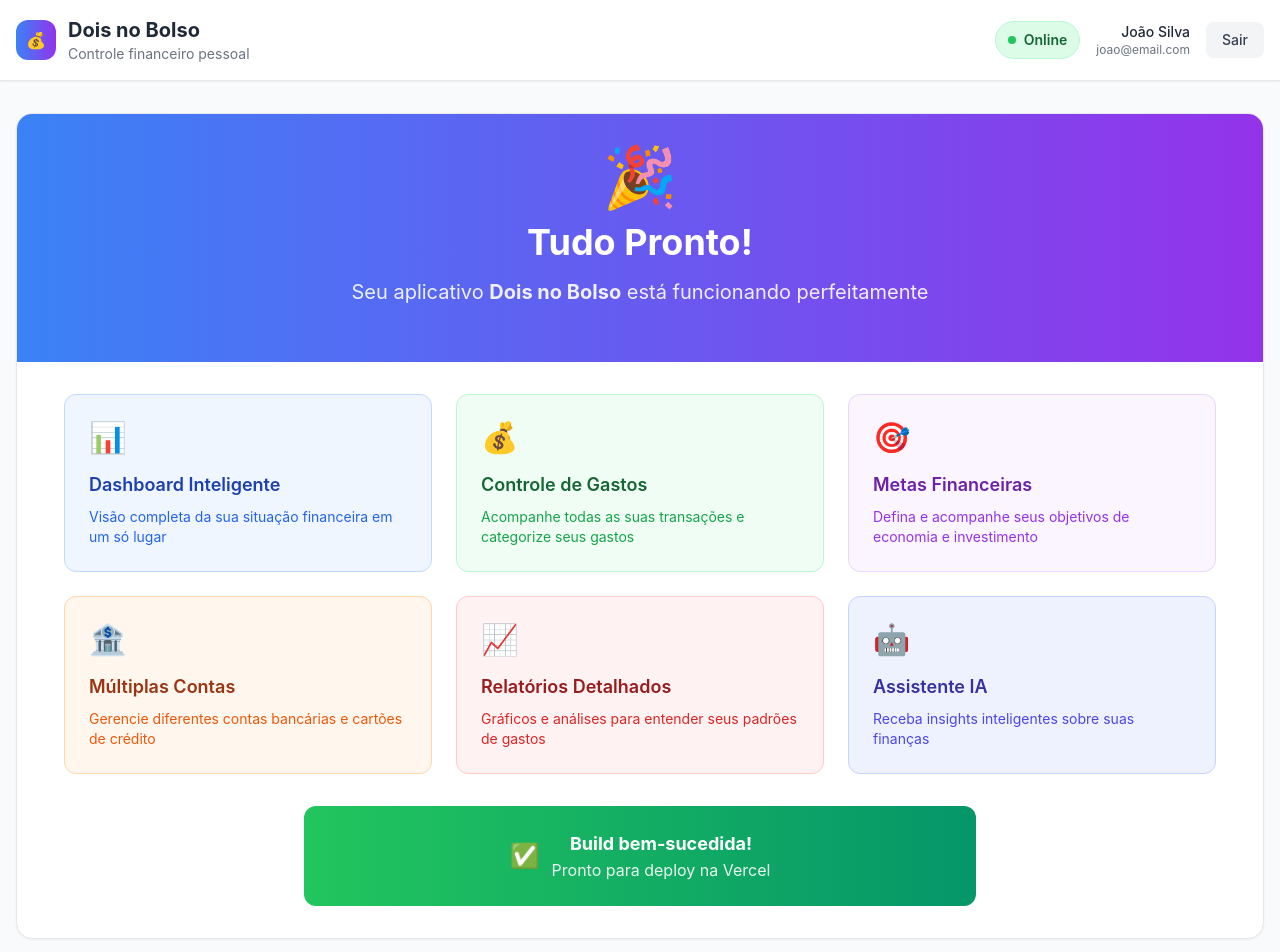
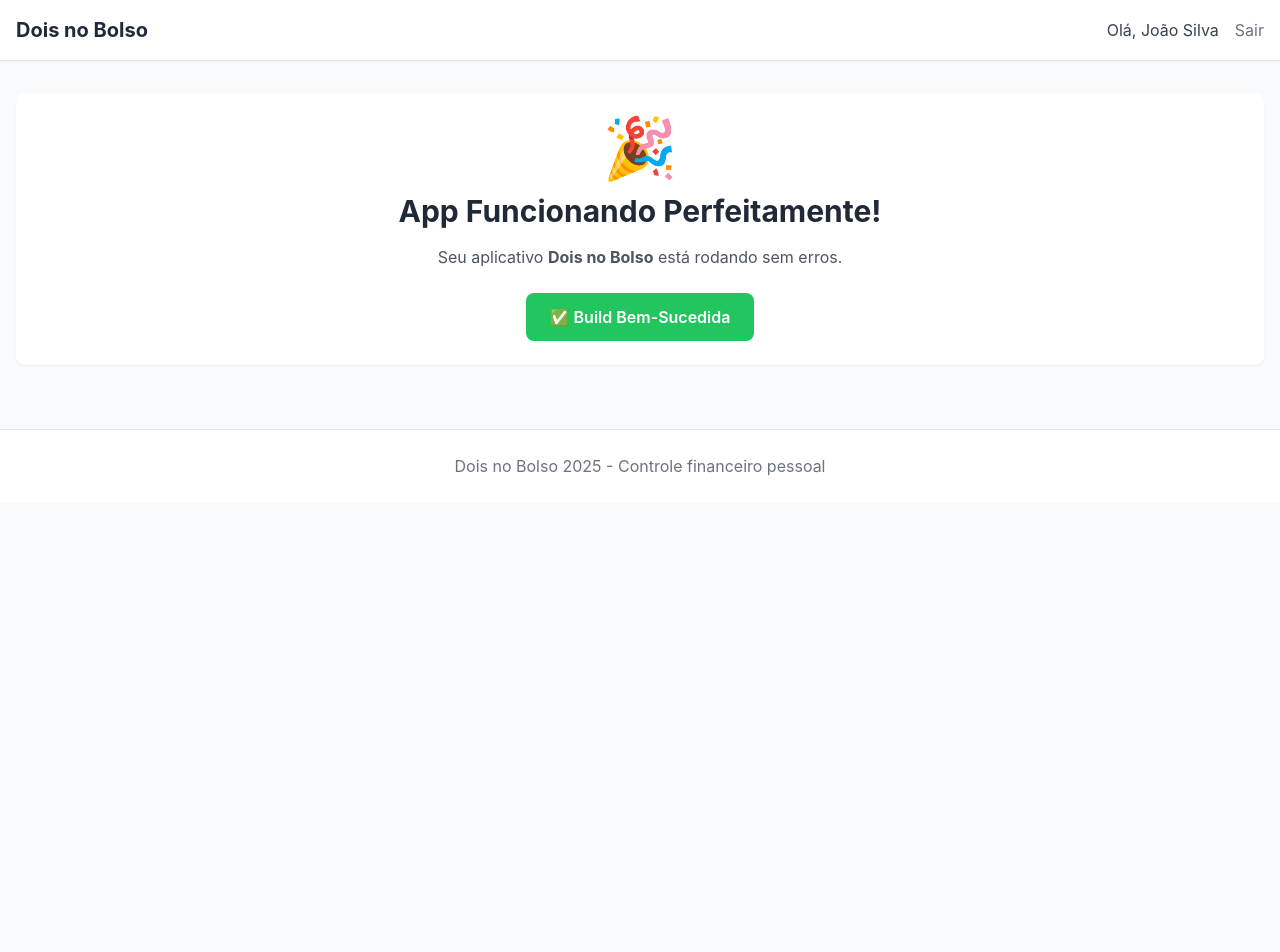
Before and after one commit to doisnobolsoapp/App-Dois-no-Bolso, a React (Vite) app: page / in a window 1280 px wide. Shown: the top 952 px of the page. After the commit the page ends 800 px from the top, so only its background shows below. Built offline with nearby package versions, Linux system fonts and the light colour scheme.

Commit message:
Update App.tsx

```diff
--- a/App.tsx
+++ b/App.tsx
@@ -1,134 +1,69 @@
-// src/App.tsx - VERSÃO 100% FUNCIONAL
+// src/App.tsx - VERSÃO MÍNIMA E FUNCIONAL
 import React, { useState, useEffect } from 'react';
 
-const App: React.FC = () => {
-  const [isOnline, setIsOnline] = useState(true);
-  const [user, setUser] = useState<{ name: string; email: string } | null>(null);
-  const [isLoading, setIsLoading] = useState(true);
+// Interface local simples
+interface User {
+  name: string;
+  email: string;
+}
+
+function App() {
+  const [user, setUser] = useState<User | null>(null);
+  const [loading, setLoading] = useState(true);
 
   useEffect(() => {
-    // Simular carregamento inicial
-    const timer = setTimeout(() => {
+    // Simular carregamento
+    setTimeout(() => {
       setUser({
         name: 'João Silva',
         email: 'joao@email.com'
       });
-      setIsLoading(false);
-    }, 2000);
-
-    // Configurar listeners de conexão
-    setIsOnline(navigator.onLine);
-
-    const handleOnline = () => setIsOnline(true);
-    const handleOffline = () => setIsOnline(false);
-
-    window.addEventListener('online', handleOnline);
-    window.addEventListener('offline', handleOffline);
-
-    return () => {
-      clearTimeout(timer);
-      window.removeEventListener('online', handleOnline);
-      window.removeEventListener('offline', handleOffline);
-    };
+      setLoading(false);
+    }, 1000);
   }, []);
 
-  const handleLogin = () => {
-    setUser({
-      name: 'Maria Santos',
-      email: 'maria@email.com'
-    });
-  };
-
-  const handleLogout = () => {
-    setUser(null);
-    setIsLoading(true);
-    setTimeout(() => setIsLoading(false), 1000);
-  };
-
-  // Tela de Loading
-  if (isLoading) {
+  if (loading) {
     return (
-      <div className="min-h-screen bg-gradient-to-br from-blue-50 to-purple-100 flex items-center justify-center">
-        <div className="text-center">
-          <div className="animate-spin rounded-full h-16 w-16 border-4 border-blue-500 border-t-transparent mx-auto mb-4"></div>
-          <h1 className="text-3xl font-bold text-gray-800 mb-2">Dois no Bolso</h1>
-          <p className="text-gray-600">Preparando seu ambiente financeiro...</p>
+      <div className="min-h-screen bg-blue-500 flex items-center justify-center">
+        <div className="text-center text-white">
+          <div className="animate-spin rounded-full h-12 w-12 border-4 border-white border-t-transparent mx-auto mb-4"></div>
+          <h1 className="text-2xl font-bold">Dois no Bolso</h1>
+          <p>Carregando...</p>
         </div>
       </div>
     );
   }
 
-  // Tela de Login
   if (!user) {
     return (
-      <div className="min-h-screen bg-gradient-to-br from-blue-50 to-purple-100 flex items-center justify-center p-4">
-        <div className="max-w-md w-full bg-white rounded-2xl shadow-xl p-8">
-          <div className="text-center mb-8">
-            <div className="w-20 h-20 bg-gradient-to-r from-blue-500 to-purple-600 rounded-full flex items-center justify-center mx-auto mb-4">
-              <span className="text-2xl text-white">💰</span>
-            </div>
-            <h1 className="text-3xl font-bold text-gray-800 mb-2">Dois no Bolso</h1>
-            <p className="text-gray-600">Controle suas finanças de forma simples</p>
-          </div>
-
+      <div className="min-h-screen bg-gradient-to-r from-blue-500 to-purple-600 flex items-center justify-center p-4">
+        <div className="bg-white rounded-2xl p-8 shadow-2xl max-w-md w-full text-center">
+          <div className="text-4xl mb-4">💰</div>
+          <h1 className="text-3xl font-bold text-gray-800 mb-2">Dois no Bolso</h1>
+          <p className="text-gray-600 mb-6">Controle financeiro pessoal</p>
           <button
-            onClick={handleLogin}
-            className="w-full bg-gradient-to-r from-blue-500 to-purple-600 hover:from-blue-600 hover:to-purple-700 text-white font-semibold py-4 px-6 rounded-xl transition-all duration-200 shadow-lg hover:shadow-xl transform hover:scale-105"
+            onClick={() => setUser({ name: 'Usuário', email: 'user@email.com' })}
+            className="w-full bg-blue-500 text-white py-3 px-6 rounded-lg font-semibold hover:bg-blue-600 transition-colors"
           >
-            <span className="flex items-center justify-center space-x-2">
-              <span>🎯</span>
-              <span>Entrar no App</span>
-            </span>
+            Entrar no App
           </button>
-
-          <div className="mt-6 p-4 bg-gray-50 rounded-lg">
-            <div className="flex items-center justify-center space-x-2 text-gray-600">
-              <div className={`w-3 h-3 rounded-full ${isOnline ? 'bg-green-500' : 'bg-red-500'}`}></div>
-              <span className="text-sm font-medium">
-                {isOnline ? '✅ Conectado e pronto para usar' : '⚠️ Modo offline - dados locais'}
-              </span>
-            </div>
-          </div>
         </div>
       </div>
     );
   }
 
-  // App Principal
   return (
     <div className="min-h-screen bg-gray-50">
       {/* Header */}
-      <header className="bg-white shadow-sm border-b border-gray-200 sticky top-0 z-10">
-        <div className="max-w-7xl mx-auto px-4 sm:px-6 lg:px-8">
-          <div className="flex justify-between items-center py-4">
-            <div className="flex items-center space-x-3">
-              <div className="w-10 h-10 bg-gradient-to-r from-blue-500 to-purple-600 rounded-xl flex items-center justify-center">
-                <span className="text-white font-bold">💰</span>
-              </div>
-              <div>
-                <h1 className="text-xl font-bold text-gray-800">Dois no Bolso</h1>
-                <p className="text-sm text-gray-500">Controle financeiro pessoal</p>
-              </div>
-            </div>
-
+      <header className="bg-white shadow-sm border-b">
+        <div className="max-w-7xl mx-auto px-4 py-4">
+          <div className="flex justify-between items-center">
+            <h1 className="text-xl font-bold text-gray-800">Dois no Bolso</h1>
             <div className="flex items-center space-x-4">
-              <div className={`flex items-center space-x-2 px-3 py-2 rounded-full text-sm font-semibold ${
-                isOnline
-                  ? 'bg-green-100 text-green-800 border border-green-200'
-                  : 'bg-red-100 text-red-800 border border-red-200'
-              }`}>
-                <div className={`w-2 h-2 rounded-full ${isOnline ? 'bg-green-500' : 'bg-red-500'}`}></div>
-                <span>{isOnline ? 'Online' : 'Offline'}</span>
-              </div>
-
-              <div className="text-right">
-                <p className="text-sm font-medium text-gray-800">{user.name}</p>
-                <p className="text-xs text-gray-500">{user.email}</p>
-              </div>
-
+              <span className="text-gray-700">Olá, {user.name}</span>
               <button
-                onClick={handleLogout}
-                className="bg-gray-100 hover:bg-gray-200 text-gray-700 px-4 py-2 rounded-lg text-sm font-medium transition-colors duration-200"
+                onClick={() => setUser(null)}
+                className="text-gray-500 hover:text-gray-700"
               >
                 Sair
               </button>
@@ -138,116 +73,29 @@ const App: React.FC = () => {
       </header>
 
       {/* Main Content */}
-      <main className="max-w-7xl mx-auto px-4 sm:px-6 lg:px-8 py-8">
-        <div className="bg-white rounded-2xl shadow-sm border border-gray-200 overflow-hidden">
-          {/* Hero Section */}
-          <div className="bg-gradient-to-r from-blue-500 to-purple-600 text-white p-8 text-center">
-            <div className="max-w-2xl mx-auto">
-              <div className="text-6xl mb-4">🎉</div>
-              <h2 className="text-4xl font-bold mb-4">Tudo Pronto!</h2>
-              <p className="text-xl opacity-90 mb-6">
-                Seu aplicativo <strong>Dois no Bolso</strong> está funcionando perfeitamente
-              </p>
-            </div>
-          </div>
-
-          {/* Features Grid */}
-          <div className="p-8">
-            <div className="grid grid-cols-1 md:grid-cols-2 lg:grid-cols-3 gap-6 max-w-6xl mx-auto">
-              {/* Feature 1 */}
-              <div className="bg-blue-50 p-6 rounded-xl border border-blue-200 hover:shadow-md transition-shadow duration-200">
-                <div className="text-3xl mb-4">📊</div>
-                <h3 className="text-lg font-semibold text-blue-800 mb-2">Dashboard Inteligente</h3>
-                <p className="text-blue-600 text-sm">
-                  Visão completa da sua situação financeira em um só lugar
-                </p>
-              </div>
-
-              {/* Feature 2 */}
-              <div className="bg-green-50 p-6 rounded-xl border border-green-200 hover:shadow-md transition-shadow duration-200">
-                <div className="text-3xl mb-4">💰</div>
-                <h3 className="text-lg font-semibold text-green-800 mb-2">Controle de Gastos</h3>
-                <p className="text-green-600 text-sm">
-                  Acompanhe todas as suas transações e categorize seus gastos
-                </p>
-              </div>
-
-              {/* Feature 3 */}
-              <div className="bg-purple-50 p-6 rounded-xl border border-purple-200 hover:shadow-md transition-shadow duration-200">
-                <div className="text-3xl mb-4">🎯</div>
-                <h3 className="text-lg font-semibold text-purple-800 mb-2">Metas Financeiras</h3>
-                <p className="text-purple-600 text-sm">
-                  Defina e acompanhe seus objetivos de economia e investimento
-                </p>
-              </div>
-
-              {/* Feature 4 */}
-              <div className="bg-orange-50 p-6 rounded-xl border border-orange-200 hover:shadow-md transition-shadow duration-200">
-                <div className="text-3xl mb-4">🏦</div>
-                <h3 className="text-lg font-semibold text-orange-800 mb-2">Múltiplas Contas</h3>
-                <p className="text-orange-600 text-sm">
-                  Gerencie diferentes contas bancárias e cartões de crédito
-                </p>
-              </div>
-
-              {/* Feature 5 */}
-              <div className="bg-red-50 p-6 rounded-xl border border-red-200 hover:shadow-md transition-shadow duration-200">
-                <div className="text-3xl mb-4">📈</div>
-                <h3 className="text-lg font-semibold text-red-800 mb-2">Relatórios Detalhados</h3>
-                <p className="text-red-600 text-sm">
-                  Gráficos e análises para entender seus padrões de gastos
-                </p>
-              </div>
-
-              {/* Feature 6 */}
-              <div className="bg-indigo-50 p-6 rounded-xl border border-indigo-200 hover:shadow-md transition-shadow duration-200">
-                <div className="text-3xl mb-4">🤖</div>
-                <h3 className="text-lg font-semibold text-indigo-800 mb-2">Assistente IA</h3>
-                <p className="text-indigo-600 text-sm">
-                  Receba insights inteligentes sobre suas finanças
-                </p>
-              </div>
-            </div>
-
-            {/* Success Message */}
-            <div className="mt-8 p-6 bg-gradient-to-r from-green-500 to-emerald-600 rounded-xl text-white text-center max-w-2xl mx-auto">
-              <div className="flex items-center justify-center space-x-3">
-                <span className="text-2xl">✅</span>
-                <div>
-                  <p className="font-bold text-lg">Build bem-sucedida!</p>
-                  <p className="opacity-90">Pronto para deploy na Vercel</p>
-                </div>
-              </div>
-            </div>
+      <main className="max-w-7xl mx-auto px-4 py-8">
+        <div className="bg-white rounded-lg shadow-sm p-6 text-center">
+          <div className="text-6xl mb-4">🎉</div>
+          <h2 className="text-3xl font-bold text-gray-800 mb-4">
+            App Funcionando Perfeitamente!
+          </h2>
+          <p className="text-gray-600 mb-6">
+            Seu aplicativo <strong>Dois no Bolso</strong> está rodando sem erros.
+          </p>
+          <div className="bg-green-500 text-white py-3 px-6 rounded-lg inline-block font-semibold">
+            ✅ Build Bem-Sucedida
           </div>
         </div>
       </main>
 
       {/* Footer */}
-      <footer className="bg-white border-t border-gray-200 py-8 mt-12">
-        <div className="max-w-7xl mx-auto px-4 sm:px-6 lg:px-8">
-          <div className="text-center">
-            <div className="flex items-center justify-center space-x-3 mb-4">
-              <div className="w-8 h-8 bg-gradient-to-r from-blue-500 to-purple-600 rounded-lg flex items-center justify-center">
-                <span className="text-white text-sm font-bold">💰</span>
-              </div>
-              <span className="text-xl font-bold text-gray-800">Dois no Bolso</span>
-            </div>
-            <p className="text-gray-600 mb-2">
-              {new Date().getFullYear()} • Controle financeiro pessoal • Criado com React + TypeScript
-            </p>
-            <div className="flex items-center justify-center space-x-4 text-sm text-gray-500">
-              <span>Status:</span>
-              <span className={`flex items-center space-x-1 ${isOnline ? 'text-green-600' : 'text-red-600'}`}>
-                <div className={`w-2 h-2 rounded-full ${isOnline ? 'bg-green-500' : 'bg-red-500'}`}></div>
-                <span>{isOnline ? 'Sistema Online' : 'Sistema Offline'}</span>
-              </span>
-            </div>
-          </div>
+      <footer className="bg-white border-t py-6 mt-8">
+        <div className="max-w-7xl mx-auto px-4 text-center text-gray-500">
+          <p>Dois no Bolso {new Date().getFullYear()} - Controle financeiro pessoal</p>
         </div>
       </footer>
     </div>
   );
-};
+}
 
 export default App;
```
